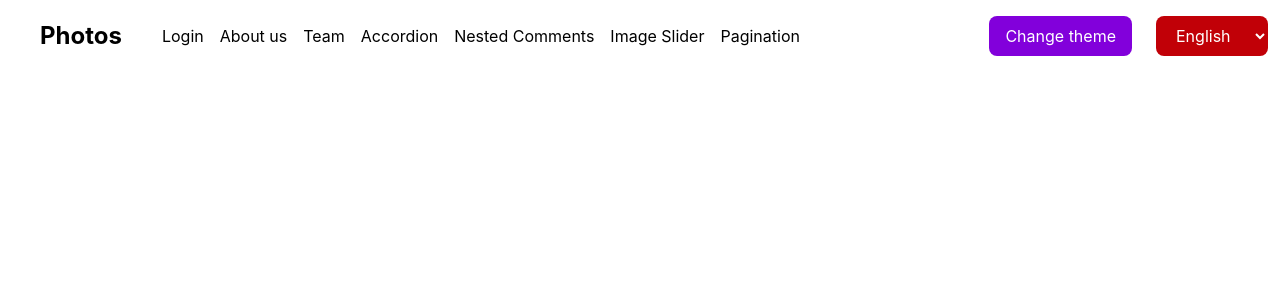
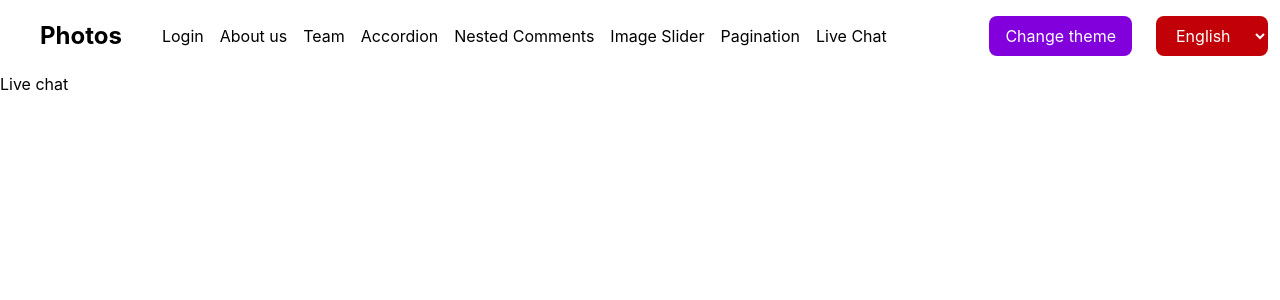
Before and after one commit to akshithg05/frontend-system-design, a React app in the folder low-level-design/app/: page /livechat in a window 1280 px wide. Shown: the top 300 px of the page. Built offline with nearby package versions, Linux system fonts and the light colour scheme; the HTML template or start-up script is replaced by a standard one.

Commit message:
adding live chat initial changes

```diff
--- a/low-level-design/app/src/components/App.jsx
+++ b/low-level-design/app/src/components/App.jsx
@@ -10,6 +10,7 @@ import Accordion from "./Accordion";
 import NestedComments from "./Comments/NestedComments";
 import ImageSlider from "./ImageSlider";
 import Pagination from "./Pagination";
+import LiveChat from "./LiveChat/LiveChat";
 
 export const ThemeContext = createContext();
 
@@ -32,6 +33,7 @@ export default function App() {
             <Route path="/nestedComments" element={<NestedComments />}></Route>
             <Route path="/imageSlider" element={<ImageSlider />}></Route>
             <Route path="/pagination" element={<Pagination />}></Route>
+            <Route path="/livechat" element={<LiveChat />}></Route>
           </Routes>
         </BrowserRouter>
       </ThemeContext.Provider>
--- a/low-level-design/app/src/components/Header.jsx
+++ b/low-level-design/app/src/components/Header.jsx
@@ -42,6 +42,7 @@ export default function Header() {
           <Link to="/nestedComments">{t("nav.nested_comments")}</Link>
           <Link to="/imageSlider">{t("nav.image_slider")}</Link>
           <Link to="/pagination">{t("nav.pagination")}</Link>
+          <Link to="/livechat">{t("nav.live_chat")}</Link>
         </nav>
       </div>
       <div className="flex">
--- /dev/null
+++ b/low-level-design/app/src/components/LiveChat/LiveChat.jsx
@@ -0,0 +1,3 @@
+export default function LiveChat() {
+  return <div>Live chat</div>;
+}
--- a/low-level-design/app/src/locales/de/common.json
+++ b/low-level-design/app/src/locales/de/common.json
@@ -6,7 +6,8 @@
     "accordion": "Akkordeon",
     "nested_comments": "Verschachtelte Kommentare",
     "image_slider": "Bilderschieber",
-    "pagination": "Seitennavigation"
+    "pagination": "Seitennavigation",
+    "live_chat": "Live-Chat"
   },
   "header": {
     "title": "Fotos",
--- a/low-level-design/app/src/locales/en/common.json
+++ b/low-level-design/app/src/locales/en/common.json
@@ -6,7 +6,8 @@
     "accordion": "Accordion",
     "nested_comments": "Nested Comments",
     "image_slider": "Image Slider",
-    "pagination": "Pagination"
+    "pagination": "Pagination",
+    "live_chat": "Live Chat"
   },
   "header": {
     "title": "Photos",
```
